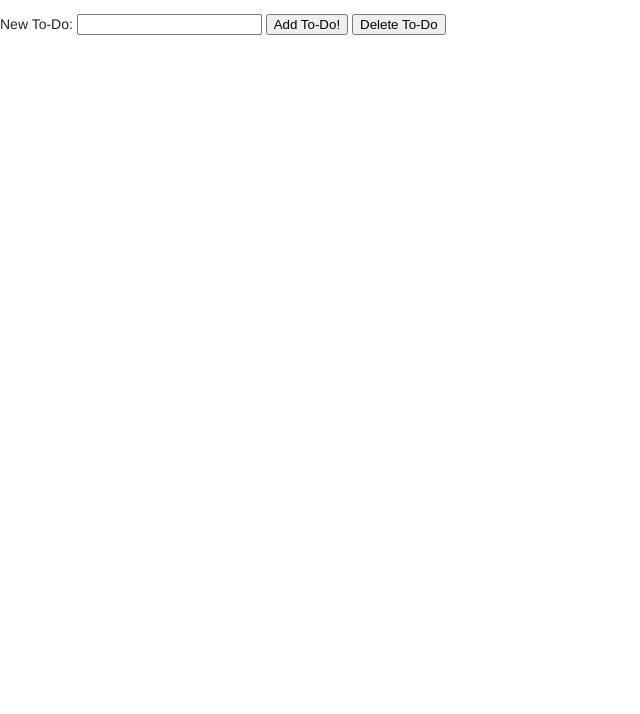
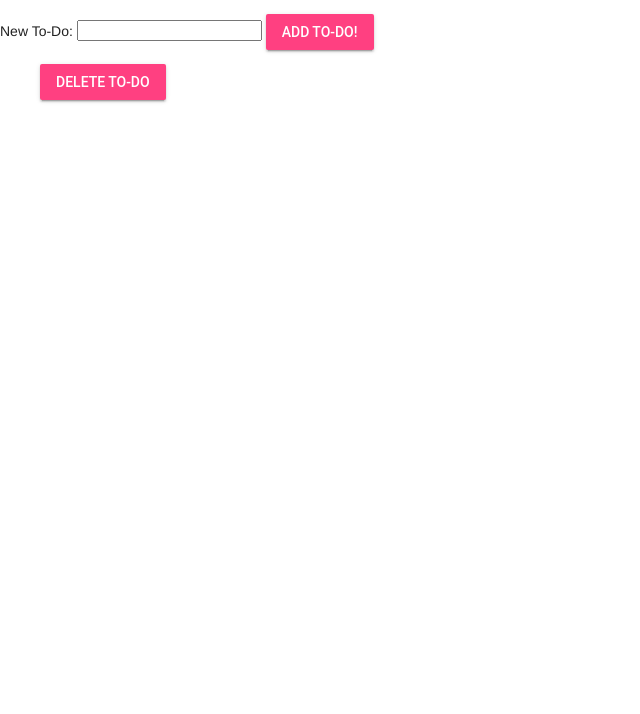
Before and after one commit to IRRicks/to-do-app, a plain HTML site: page index.html in a window 1280 px wide. Shown: the part 110-824 px from the top of the page, without its empty margins (0-640 px from the left). Drawn offline with nearby package versions, Linux system fonts and the light colour scheme.

Commit message:
checkpoint 13

```diff
--- a/index.html
+++ b/index.html
@@ -4,7 +4,8 @@
     <meta name="viewport" content="width=device-width, initial-scale=1">
     <title>To-Do App</title>
     <!-- Material Design Lite -->
-    <link rel="stylesheet" href="https://code.getmdl.io/1.3.0/material.grey-lime.min.css">
+    <link rel="stylesheet" href="https://fonts.googleapis.com/icon?family=Material+Icons">
+    <link rel="stylesheet" href="https://code.getmdl.io/1.3.0/material.indigo-pink.min.css">
     <script defer src="https://code.getmdl.io/1.3.0/material.min.js"></script>
   </head>
   <body>
@@ -12,10 +13,10 @@
       <form id="addToDoForm">
        <label for="newToDoText">New To-Do:</label>
        <input type="text" id="newToDoText">
-       <button type="submit">Add To-Do!</button>
-       <button type="delete">Delete To-Do</button>
+       <button type="submit" class="mdl-button mdl-js-button mdl-button--raised mdl-js-ripple-effect mdl-button--accent">Add To-Do!</button>
      </form>
      <ul id="toDoList">
+       <button type="delete" class="mdl-button mdl-js-button mdl-button--raised mdl-js-ripple-effect mdl-button--accent">Delete To-Do</button>
      </ul>
      <script src="app.js"></script>
   </body>
```
